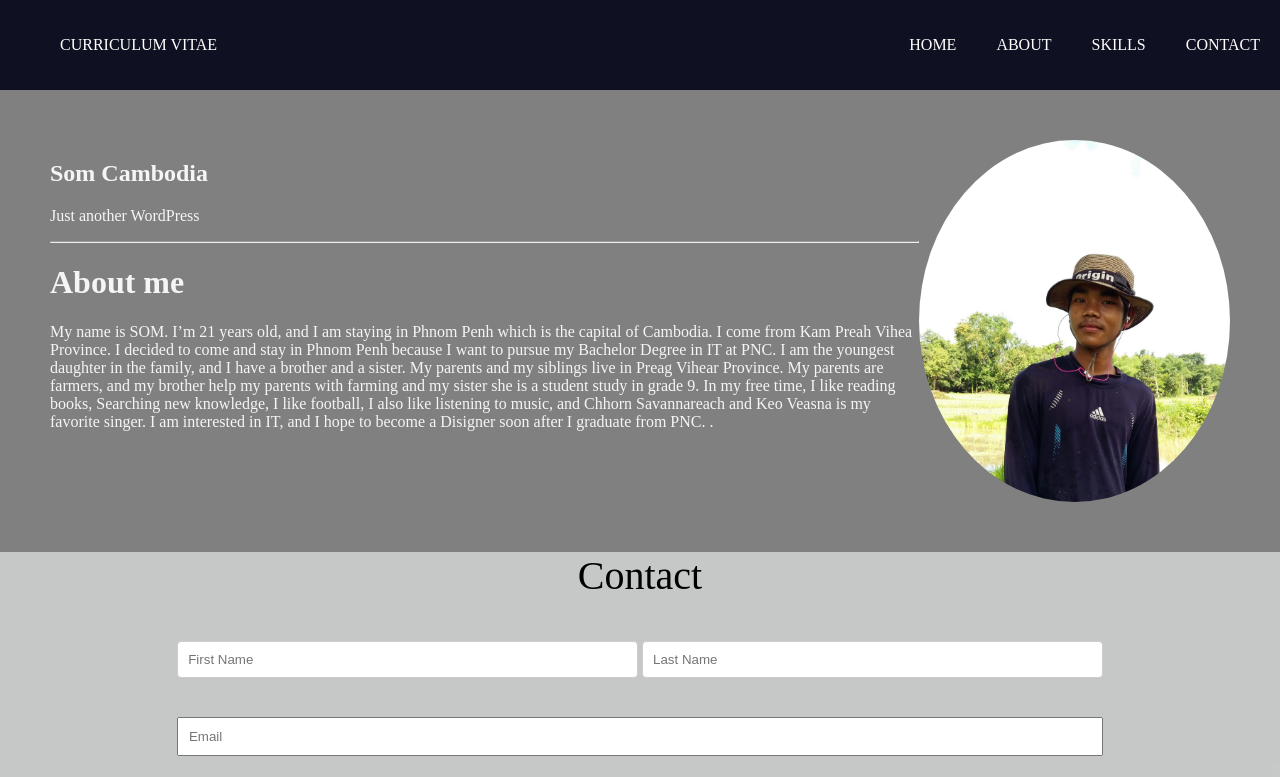
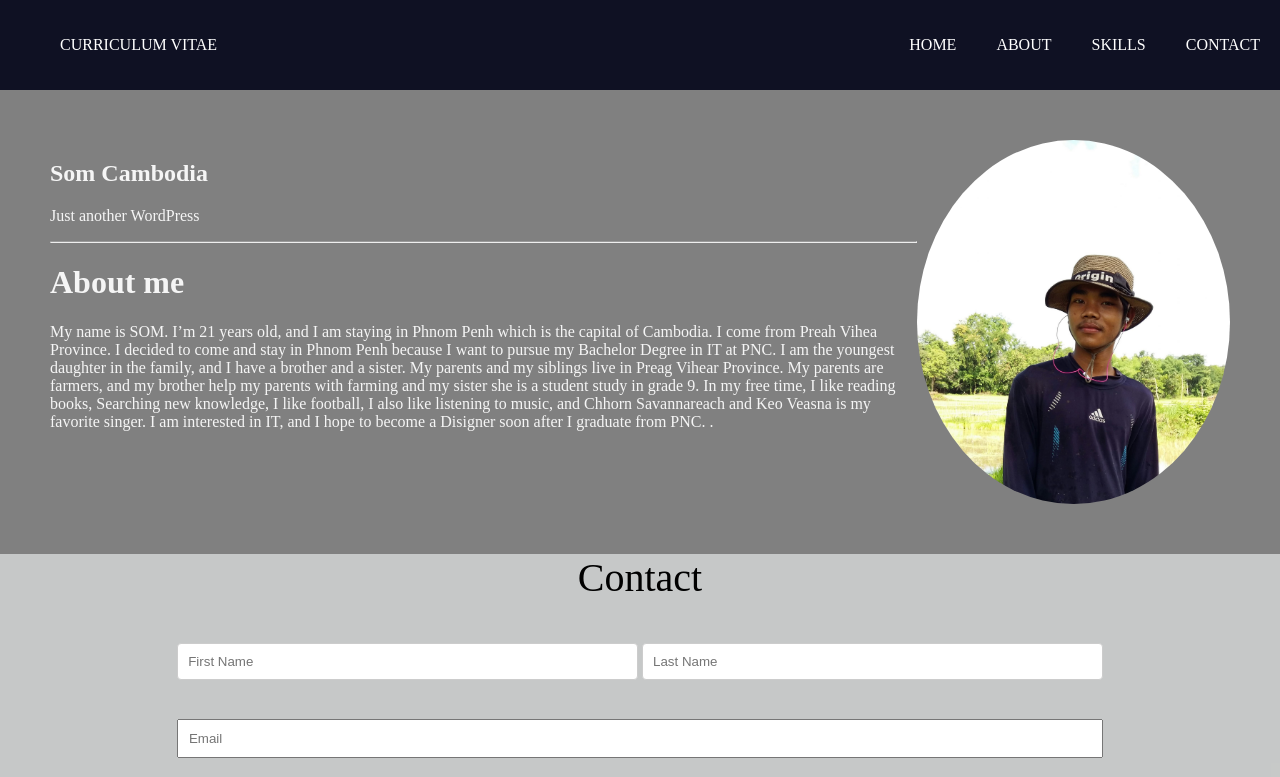
Before and after one commit to Som-Chhorn/Som-Chhorn-VC1, a plain HTML site: page about.html in a window 1280 px wide. Shown: the top 777 px of the page. Drawn offline with Linux system fonts and the light colour scheme.

Commit message:
push again

```diff
--- a/about.html
+++ b/about.html
@@ -30,7 +30,7 @@
                 <hr>
                 <h1>About me</h1>
                 <p>My name is SOM. I’m 21 years old, and I am staying in Phnom Penh which is the capital of
-                    Cambodia. I come from Kam Preah Vihea Province. I decided to come and stay in Phnom Penh because I want to
+                    Cambodia. I come from Preah Vihea Province. I decided to come and stay in Phnom Penh because I want to
                     pursue my Bachelor Degree in IT at PNC. I am the youngest daughter in the family, and I have a brother
                     and a sister. My parents and my siblings live in Preag Vihear Province. My parents are farmers, and my
                  brother help my parents with farming and my sister she is a student study in grade 9. In my free time, I like reading books, Searching new
```
